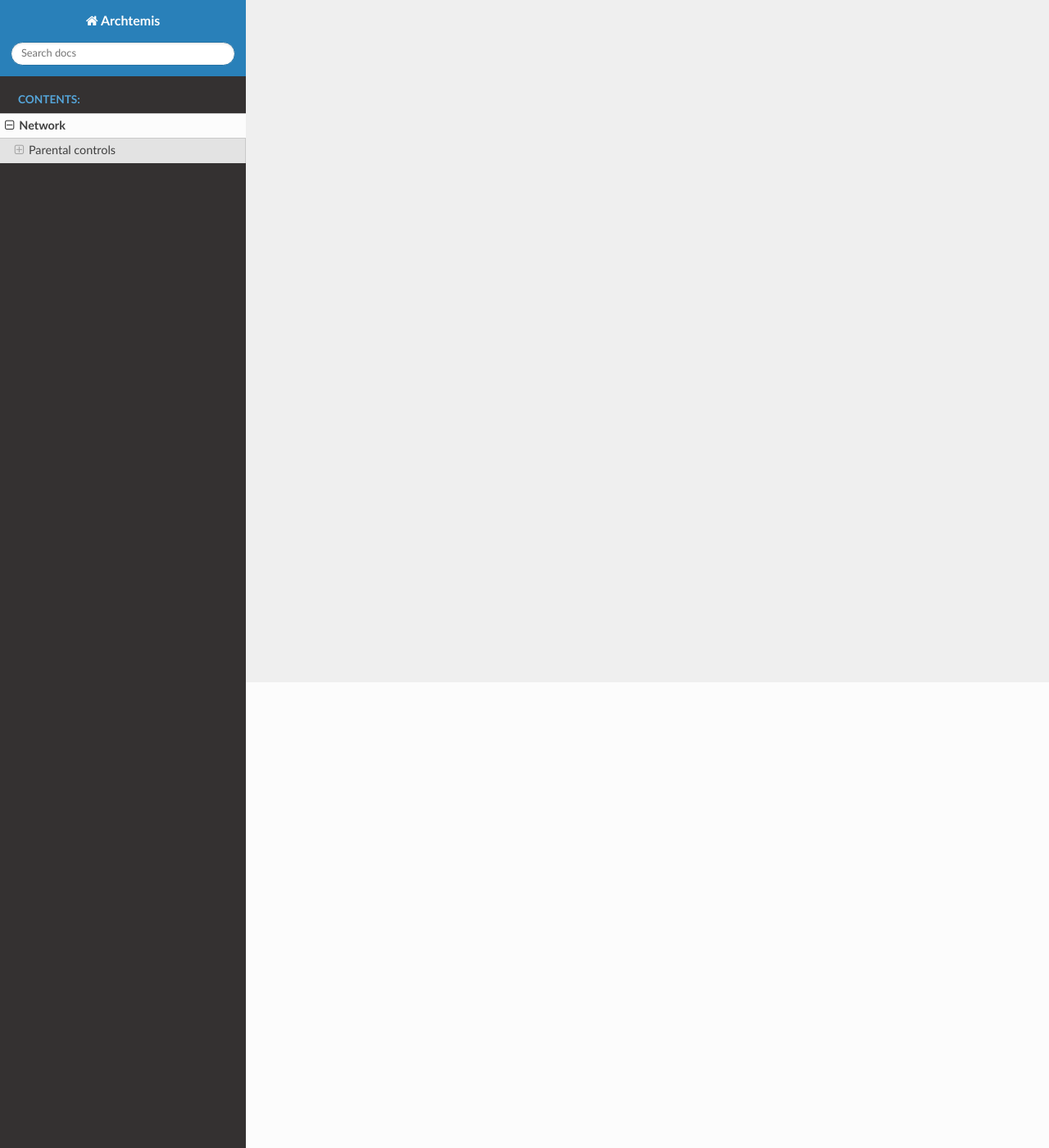
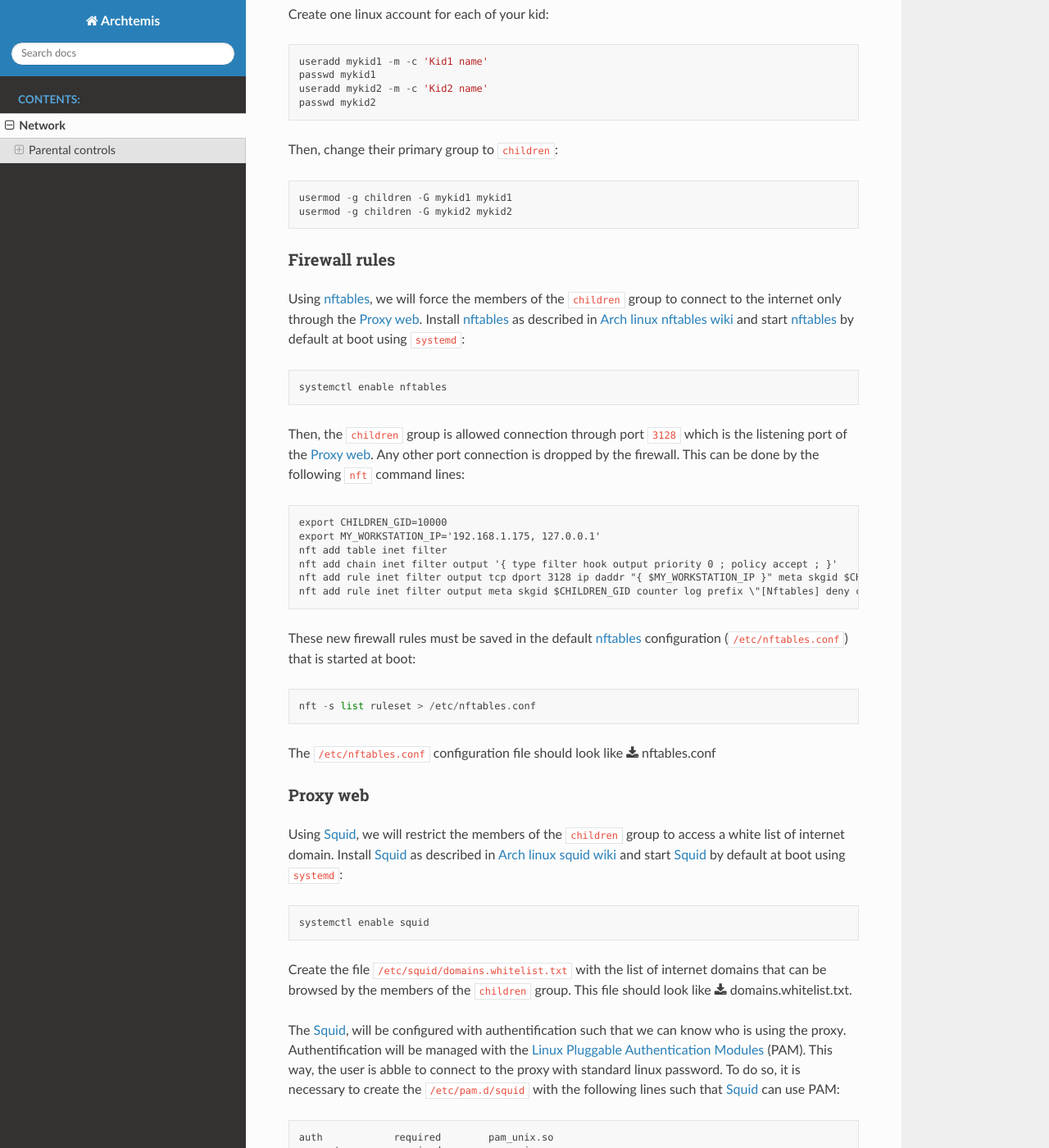
Before and after one commit to archtemis/archtemis, a Sphinx documentation site: the page built from docs/network.rst, in a window 1280 px wide and 1400 px high, scrolled down 568 px. Shown: the whole window at 82% size. Built offline with Sphinx 7.4.7 and the Read the Docs theme 2.0.0, drawn with Linux system fonts in a browser that asks for light colours; some of the changed text lies outside the part shown.

Commit message:
Parental control with nftables firewall and squid proxy

```diff
--- a/docs/index.rst
+++ b/docs/index.rst
@@ -13,6 +13,7 @@
    network
 
 This documentation shares my experience of configuring Arch linux for my personal use.
+For any questions or contribution, submit an Issue here: `github.com/archtemis/archtemis/ <https://github.com/archtemis/archtemis>`_.
 
 Indices and tables
 ==================
--- a/docs/network.rst
+++ b/docs/network.rst
@@ -10,11 +10,131 @@
 Parental controls
 =================
 
-Unix account and group
-----------------------
+In this use case, I configure my workstation such that my kids can browse internet but only on a controlled list of websites. The configuration relies on:
+
+* the creation of :ref:`network-pc-linux` for my kids and a deidicated linux group to which my kids belong
+* the configuration of :ref:`network-pc-firewall` using |nftables|_
+* the configuration of a :ref:`network-pc-proxy` using |squid|_
+
+
+.. _network-pc-linux:
+
+Linux accounts and group
+------------------------
+
+First create the group ``children`` with ``gid`` 10000 (or whatever number):
+
+::
+
+    groupadd -g 10000 children
+
+
+Create one linux account for each of your kid:
+
+::
+
+    useradd mykid1 -m -c 'Kid1 name'
+    passwd mykid1
+    useradd mykid2 -m -c 'Kid2 name'
+    passwd mykid2
+
+Then, change their primary group to ``children``:
+
+::
+
+    usermod -g children -G mykid1 mykid1
+    usermod -g children -G mykid2 mykid2
+
+.. _network-pc-firewall:
 
 Firewall rules
 --------------
 
+Using |nftables|_, we will force the members of the ``children`` group to connect to the internet only through the :ref:`network-pc-proxy`. Install |nftables|_ as described in `Arch linux nftables wiki <https://wiki.archlinux.org/title/Nftables>`_ and start |nftables|_ by default at boot using ``systemd``:
+
+::
+
+    systemctl enable nftables
+
+
+Then, the ``children`` group is allowed connection through port ``3128`` which is the listening port of the :ref:`network-pc-proxy`. Any other port connection is dropped by the firewall. This can be done by the following ``nft`` command lines:
+
+::
+
+    export CHILDREN_GID=10000
+    export MY_WORKSTATION_IP='192.168.1.175, 127.0.0.1'
+    nft add table inet filter
+    nft add chain inet filter output '{ type filter hook output priority 0 ; policy accept ; }'
+    nft add rule inet filter output tcp dport 3128 ip daddr "{ $MY_WORKSTATION_IP }" meta skgid $CHILDREN_GID counter log prefix \"[Nftables] accept children on proxy: \" flags all accept
+    nft add rule inet filter output meta skgid $CHILDREN_GID counter log prefix \"[Nftables] deny children access: \" flags all drop
+
+
+These new firewall rules must be saved in the default |nftables|_ configuration (``/etc/nftables.conf``) that is started at boot:
+
+::
+
+    nft -s list ruleset > /etc/nftables.conf
+
+The ``/etc/nftables.conf`` configuration file should look like :download:`nftables.conf <../conf/etc/nftables.conf>`
+
+.. _network-pc-proxy:
+
 Proxy web
 ---------
+
+
+Using |squid|_, we will restrict the members of the ``children`` group to access a white list of internet domain. Install |squid|_ as described in `Arch linux squid wiki <https://wiki.archlinux.org/title/Squid>`_ and start |squid|_ by default at boot using ``systemd``:
+
+
+::
+
+    systemctl enable squid
+
+
+Create the file ``/etc/squid/domains.whitelist.txt`` with the list of internet domains that can be browsed by the members of the ``children`` group. This file should look like :download:`domains\.whitelist.txt <../conf/etc/squid/domains.whitelist.txt>`.
+
+
+The |squid|_, will be configured with authentification such that we can know who is using the proxy. Authentification will be managed with the `Linux Pluggable Authentication Modules <https://wiki.archlinux.org/title/PAM>`_ (PAM). This way, the user is abble to connect to the proxy with standard linux password. To do so, it is necessary to create the ``/etc/pam.d/squid`` with the following lines such that |squid|_ can use PAM:
+
+::
+
+    auth            required        pam_unix.so
+    account         required        pam_unix.so
+
+The ``/etc/pam.d/squid`` file should look like :download:`squid <../conf/etc/pam.d/squid>`
+
+Then, in the file ``/etc/squid/squid.conf``, add the following lines to require that any user should connect with linux login and password (which will be checked with PAM):
+
+::
+
+    auth_param basic program /usr/lib/squid/basic_pam_auth
+    auth_param basic realm Squid proxy-caching web server
+    auth_param basic children 5 startup=5 idle=1
+    auth_param basic credentialsttl 2 hours
+    acl pam_auth proxy_auth REQUIRED
+    http_access deny !pam_auth
+
+
+Define the ACL (access Control List) which contains the linux login of both kids. Here, it is important to add the directive ``proxy_auth`` with the list of users we want to control which internet domains can be browsed (note that other syntax should make it possible to directly based the ACL from the ``children`` group we have previously defined, without writing all users in this group).
+
+::
+
+    acl my_children proxy_auth mykid1 mykid2
+
+Define the white list that the kids will be allowed to browse:
+
+::
+
+    acl whitelist_4_children dstdomain "/etc/squid/domains.whitelist.txt"
+
+Finally, define the permission access (note that the ``all`` static ACL is required to avoid login popup loop, see `Squid authentification <https://wiki.squid-cache.org/Features/Authentication#how-do-i-prevent-authentication-loops>`_):
+
+::
+
+    http_access allow my_children whitelist_4_children
+    http_access deny my_children all
+    http_access allow pam_auth
+
+
+
+The ``/etc/squid/squid.conf`` file should look like :download:`squid.conf <../conf/etc/squid/squid.conf>`
--- a/docs/substitutions.rst
+++ b/docs/substitutions.rst
@@ -1,2 +1,8 @@
 .. |arch| replace:: Arch linux
 .. _arch: https://archlinux.org
+
+.. |nftables| replace:: nftables
+.. _nftables: https://netfilter.org/projects/nftables/
+
+.. |squid| replace:: Squid
+.. _squid: http://www.squid-cache.org/
```
Also changed, not shown: 4 other files.
